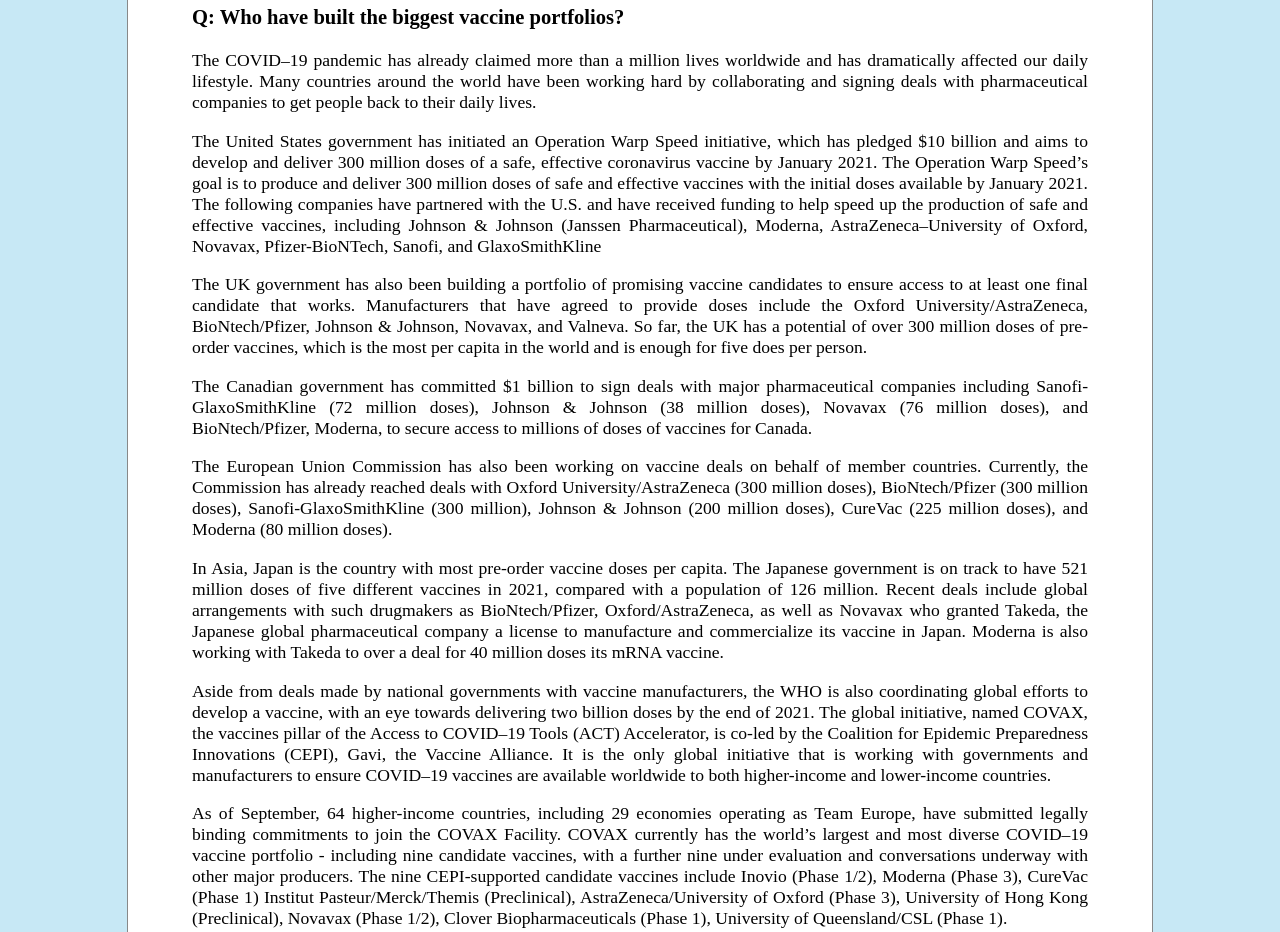
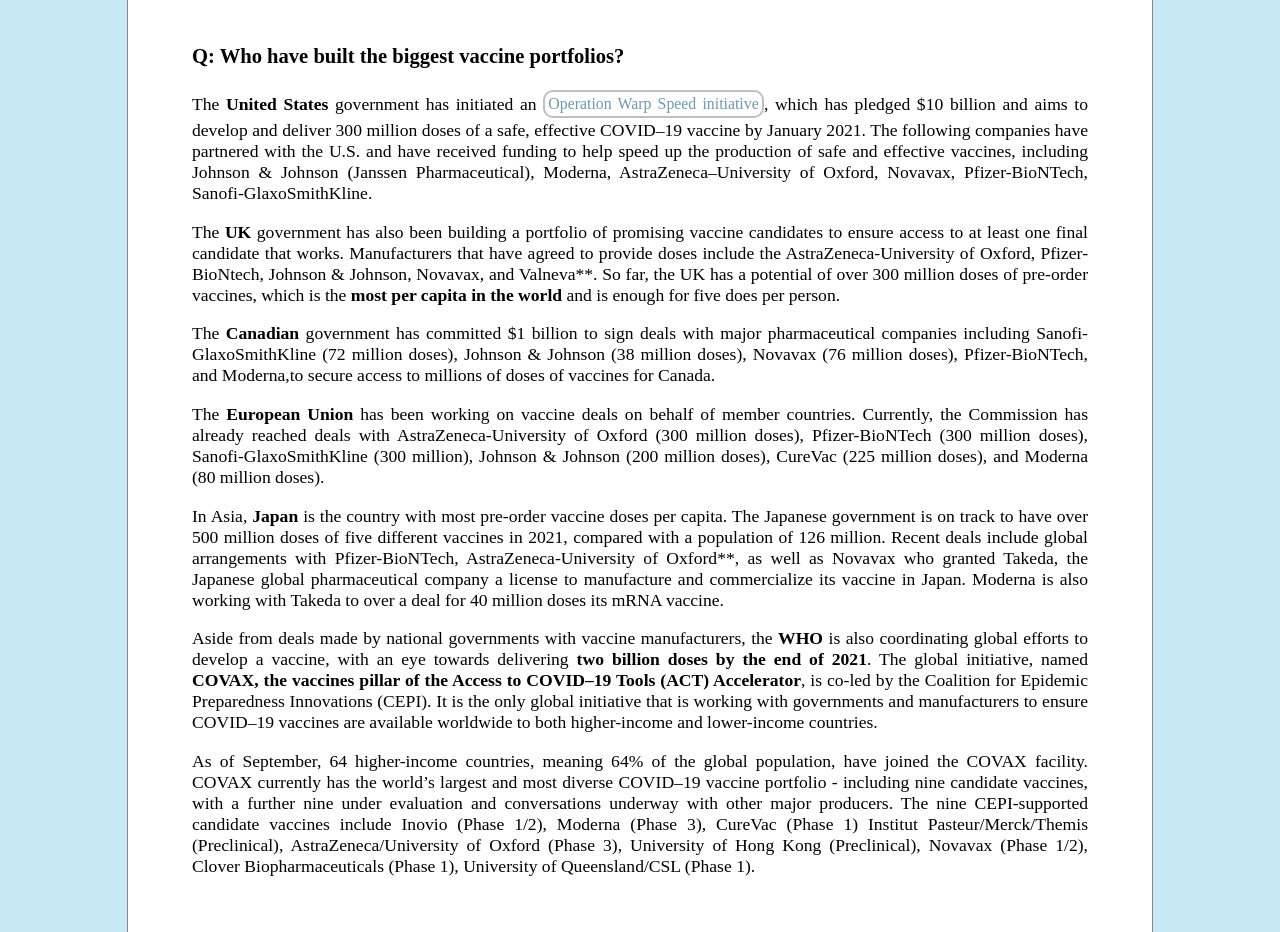
Before and after one commit to covid-research-lib/covid-research-lib.github.io, a plain HTML site: page index.html in a window 1280 px wide. Shown: the part 5551-6483 px from the top of the page. Drawn offline with Linux system fonts and the light colour scheme; a web font is replaced by a local one.

Commit message:
highlighted points

```diff
--- a/index.html
+++ b/index.html
@@ -137,23 +137,24 @@
  </div>
 </div>
 
+<p><br/></p>
+
 <h3 id="q:whohavebuiltthebiggestvaccineportfolios">Q: Who have built the biggest vaccine portfolios?</h3>
+<!-- The COVID-19 pandemic has already claimed more than a million lives worldwide and has dramatically affected our daily lifestyle. Many countries around the world have been working hard by collaborating and signing deals with pharmaceutical companies to get people back to their daily lives. -->
 
-<p>The COVID&#8211;19 pandemic has already claimed more than a million lives worldwide and has dramatically affected our daily lifestyle. Many countries around the world have been working hard by collaborating and signing deals with pharmaceutical companies to get people back to their daily lives.</p>
+<p>The <strong>United States</strong> government has initiated an <a href="https://www.hhs.gov/coronavirus/explaining-operation-warp-speed/index.html"><code>Operation Warp Speed initiative</code></a>, which has pledged $10 billion and aims to develop and deliver 300 million doses of a safe, effective COVID&#8211;19 vaccine by January 2021. The following companies have partnered with the U.S. and have received funding to help speed up the production of safe and effective vaccines, including Johnson &amp; Johnson (Janssen Pharmaceutical), Moderna, AstraZeneca–University of Oxford, Novavax, Pfizer-BioNTech, Sanofi-GlaxoSmithKline.</p>
 
-<p>The United States government has initiated an Operation Warp Speed initiative, which has pledged $10 billion and aims to develop and deliver 300 million doses of a safe, effective coronavirus vaccine by January 2021. The Operation Warp Speed’s goal is to produce and deliver 300 million doses of safe and effective vaccines with the initial doses available by January 2021. The following companies have partnered with the U.S. and have received funding to help speed up the production of safe and effective vaccines, including Johnson &amp; Johnson (Janssen Pharmaceutical), Moderna, AstraZeneca–University of Oxford, Novavax, Pfizer-BioNTech, Sanofi, and GlaxoSmithKline</p>
+<p>The <strong>UK</strong> government has also been building a portfolio of promising vaccine candidates to ensure access to at least one final candidate that works. Manufacturers that have agreed to provide doses include the AstraZeneca-University of Oxford, Pfizer-BioNtech, Johnson &amp; Johnson, Novavax, and Valneva**. So far, the UK has a potential of over 300 million doses of pre-order vaccines, which is the <strong>most per capita in the world</strong> and is enough for five does per person.</p>
 
-<p>The UK government has also been building a portfolio of promising vaccine candidates to ensure access to at least one final candidate that works. Manufacturers that have agreed to provide doses include the Oxford University/AstraZeneca, BioNtech/Pfizer, Johnson &amp; Johnson, Novavax, and Valneva. So far, the UK has a potential of over 300 million doses of pre-order vaccines, which is the most per capita in the world and is enough for five does per person.</p>
+<p>The <strong>Canadian</strong> government has committed $1 billion to sign deals with major pharmaceutical companies including Sanofi-GlaxoSmithKline (72 million doses), Johnson &amp; Johnson (38 million doses), Novavax (76 million doses), Pfizer-BioNTech, and Moderna,to secure access to millions of doses of vaccines for Canada. </p>
 
-<p>The Canadian government has committed $1 billion to sign deals with major pharmaceutical companies including Sanofi-GlaxoSmithKline (72 million doses), Johnson &amp; Johnson (38 million doses), Novavax (76 million doses), and BioNtech/Pfizer, Moderna, to secure access to millions of doses of vaccines for Canada. </p>
+<p>The <strong>European Union</strong> has been working on vaccine deals on behalf of member countries. Currently, the Commission has already reached deals with AstraZeneca-University of Oxford (300 million doses), Pfizer-BioNTech (300 million doses), Sanofi-GlaxoSmithKline (300 million), Johnson &amp; Johnson (200 million doses), CureVac (225 million doses), and Moderna (80 million doses).</p>
 
-<p>The European Union Commission has also been working on vaccine deals on behalf of member countries. Currently, the Commission has already reached deals with Oxford University/AstraZeneca (300 million doses), BioNtech/Pfizer (300 million doses), Sanofi-GlaxoSmithKline (300 million), Johnson &amp; Johnson (200 million doses), CureVac (225 million doses), and Moderna (80 million doses).</p>
+<p>In Asia, <strong>Japan</strong> is the country with most pre-order vaccine doses per capita. The Japanese government is on track to have over 500 million doses of five different vaccines in 2021, compared with a population of 126 million. Recent deals include global arrangements with Pfizer-BioNTech, AstraZeneca-University of Oxford**, as well as Novavax who granted Takeda, the Japanese global pharmaceutical company a license to manufacture and commercialize its vaccine in Japan. Moderna is also working with Takeda to over a deal for 40 million doses its mRNA vaccine.</p>
 
-<p>In Asia, Japan is the country with most pre-order vaccine doses per capita. The Japanese government is on track to have 521 million doses of five different vaccines in 2021, compared with a population of 126 million. Recent deals include global arrangements with such drugmakers as BioNtech/Pfizer, Oxford/AstraZeneca, as well as Novavax who granted Takeda, the Japanese global pharmaceutical company a license to manufacture and commercialize its vaccine in Japan. Moderna is also working with Takeda to over a deal for 40 million doses its mRNA vaccine.</p>
+<p>Aside from deals made by national governments with vaccine manufacturers, the <strong>WHO</strong> is also coordinating global efforts to develop a vaccine, with an eye towards delivering <strong>two billion doses by the end of 2021</strong>. The global initiative, named <strong>COVAX, the vaccines pillar of the Access to COVID&#8211;19 Tools (ACT) Accelerator</strong>, is co-led by the Coalition for Epidemic Preparedness Innovations (CEPI). It is the only global initiative that is working with governments and manufacturers to ensure COVID&#8211;19 vaccines are available worldwide to both higher-income and lower-income countries.</p>
 
-<p>Aside from deals made by national governments with vaccine manufacturers, the WHO is also coordinating global efforts to develop a vaccine, with an eye towards delivering two billion doses by the end of 2021. The global initiative, named COVAX, the vaccines pillar of the Access to COVID&#8211;19 Tools (ACT) Accelerator, is co-led by the Coalition for Epidemic Preparedness Innovations (CEPI), Gavi, the Vaccine Alliance. It is the only global initiative that is working with governments and manufacturers to ensure COVID&#8211;19 vaccines are available worldwide to both higher-income and lower-income countries.</p>
-
-<p>As of September, 64 higher-income countries, including 29 economies operating as Team Europe, have submitted legally binding commitments to join the COVAX Facility. COVAX currently has the world’s largest and most diverse COVID&#8211;19 vaccine portfolio - including nine candidate vaccines, with a further nine under evaluation and conversations underway with other major producers. The nine CEPI-supported candidate vaccines include Inovio (Phase 1/2), Moderna (Phase 3), CureVac (Phase 1) Institut Pasteur/Merck/Themis (Preclinical), AstraZeneca/University of Oxford (Phase 3), University of Hong Kong (Preclinical), Novavax (Phase 1/2), Clover Biopharmaceuticals (Phase 1), University of Queensland/CSL (Phase 1).</p>
+<p>As of September, 64 higher-income countries, meaning 64% of the global population, have joined the COVAX facility. COVAX currently has the world’s largest and most diverse COVID&#8211;19 vaccine portfolio - including nine candidate vaccines, with a further nine under evaluation and conversations underway with other major producers. The nine CEPI-supported candidate vaccines include Inovio (Phase 1/2), Moderna (Phase 3), CureVac (Phase 1) Institut Pasteur/Merck/Themis (Preclinical), AstraZeneca/University of Oxford (Phase 3), University of Hong Kong (Preclinical), Novavax (Phase 1/2), Clover Biopharmaceuticals (Phase 1), University of Queensland/CSL (Phase 1).</p>
 
 <h3 id="therapeutics"><br/></h3>
 
```
Also changed, not shown: 1 other file.
